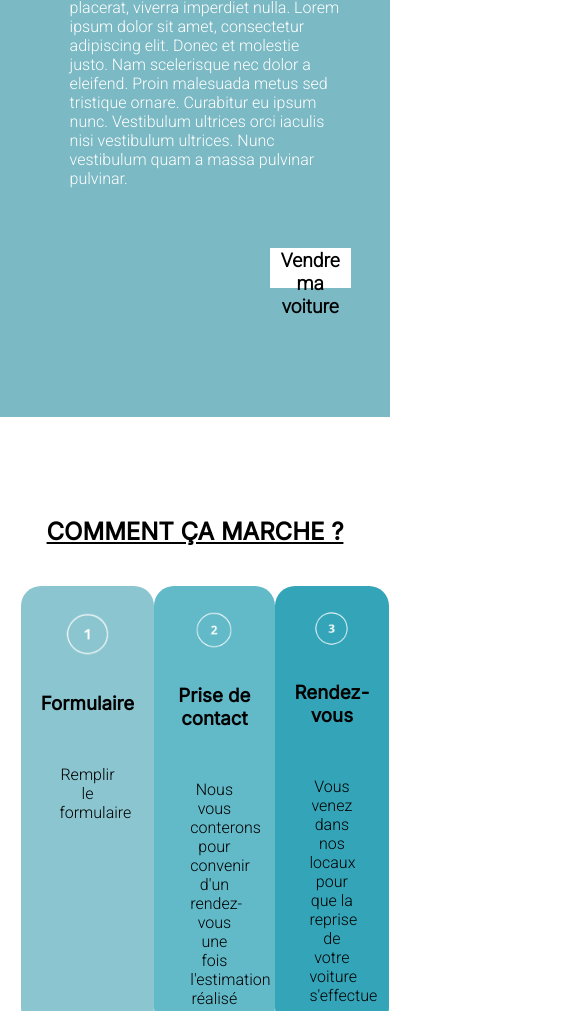
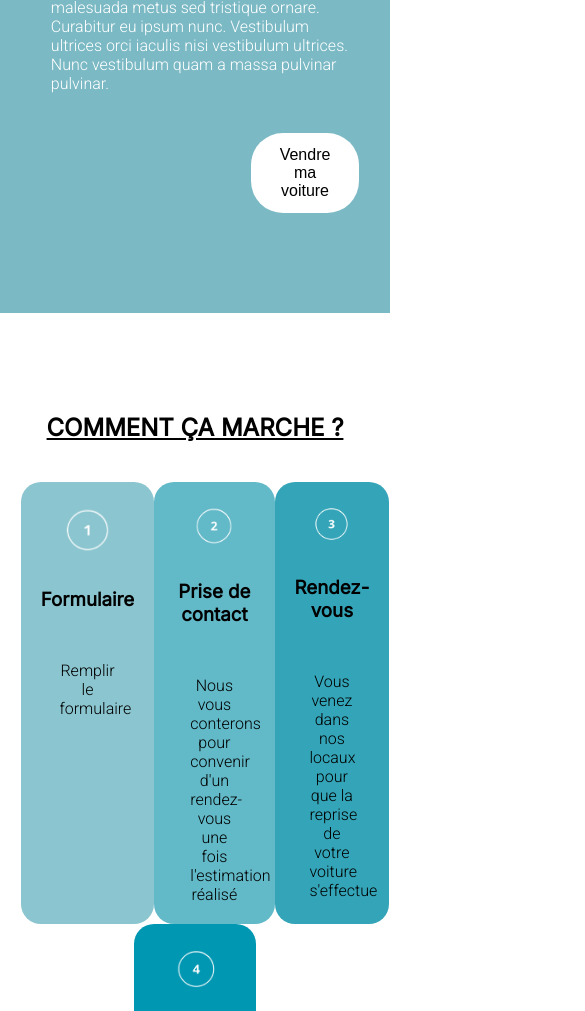
Before and after one commit to Omaaar31/site-vitrine, a plain HTML site: page homepage/index.html in a window 390 px wide. Shown: the part 4416-5427 px from the top of the page, 585 px wide, since content can reach past the window. Drawn offline with nearby package versions, Linux system fonts and the light colour scheme.

Commit message:
feat: add hover

```diff
--- a/homepage/index.html
+++ b/homepage/index.html
@@ -134,7 +134,9 @@
                         <div class="step-one" id="steps">
                             <img src="../assets/icons/step-one.png" alt="first-step">
                             <h3>Formulaire</h3>
-                            <p>Remplir le formulaire</p>
+                            <a href="">
+                                <p>Remplir le formulaire</p>
+                            </a>
                         </div>
                         <div class="step-two" id="steps">
                             <img src="../assets/icons/step-two.png" alt="second-step">
@@ -197,15 +199,18 @@
                 </div>
             </div>
         </div>
-
+        <div class="overlay"></div>
         <div class="copyright">
-            <p>Mentions légales</p>
+            <a href="">
+                <p>Mentions légales</p>
+            </a>
             <p>-</p>
-            <p>Politique de confidentialité</p>
+            <a href="">
+                <p>Politique de confidentialité</p>
         </div>
     </footer>
 
-    <div class="overlay"></div>
+
     <script src="index.js"></script>
 </body>
 
--- a/homepage/style.css
+++ b/homepage/style.css
@@ -8,6 +8,7 @@
         --gadiant-color4: #0097B2;
         --text-color: #000000;
         --alterrnative-text-color: #FFFFFF;
+        --hover-color: #ffffff9d;
         /* Fonts */
         --title-font: 'Inter', 'Arial';
         --text-font: 'Roboto', 'sans-serif';
@@ -121,13 +122,18 @@
         top: 50%;
         left: 10px;
         transform: translate(-50%, -50%);
-        z-index: 10;
         animation: moveContainer 1s infinite alternate;
     }
 
     .arrow-container:hover {
         box-shadow: 0 0 10px 0 var(--gadiant-color4);
         border-radius: 50%;
+    }
+
+    .arrow-container:active .arrow {
+        animation: none;
+        transform: rotate(90deg) scale(1.1);
+        transition: transform 0.2s;
     }
 
     @keyframes moveContainer {
@@ -378,16 +384,53 @@
     }
 
     .third-section .section-content .card .right button {
+        position: relative;
         background-color: var(--alterrnative-text-color);
-        width: 30%;
-        height: 40px;
+        border-radius: 2em;
+        font-size: 16px;
+        color: var(--text-color);
+        padding: 0.8em 1.8em;
+        cursor: pointer;
+        user-select: none;
+        text-align: center;
+        text-decoration: none;
+        transition-duration: 0.4s;
         border: none;
-        color: var(--text-color);
-        font-family: var(--text-font);
-        font-weight: bold;
-        font-size: 1.2rem;
-        cursor: pointer;
-        margin: 40px 0 0 200px;
+        outline: none;
+        margin: 20px 0 0 200px;
+    }
+
+    .third-section .section-content .card .right button:hover {
+        transition-duration: 0.1s;
+        background-color: var(--hover-color);
+    }
+
+    .third-section .section-content .card .right button:after {
+        content: "";
+        display: block;
+        position: absolute;
+        border-radius: 4em;
+        left: 0;
+        top: 0;
+        width: 100%;
+        height: 100%;
+        opacity: 0;
+        transition: all 0.5s;
+        box-shadow: 0 0 10px 40px var(--alterrnative-text-color);
+    }
+
+    .third-section .section-content .card .right button:active:after {
+        box-shadow: 0 0 0 0 var(--alterrnative-text-color);
+        position: absolute;
+        border-radius: 4em;
+        left: 0;
+        top: 0;
+        opacity: 1;
+        transition: 0s;
+    }
+
+    .third-section .section-content .card .right button:active {
+        top: 1px;
     }
     /* Fourth section */
 
@@ -447,6 +490,34 @@
         width: 60%;
     }
 
+    .fourth-section .section-content .card a {
+        display: flex;
+        justify-content: center;
+        align-items: center;
+        width: 100%;
+        text-decoration: none;
+        color: #18272F;
+        position: relative;
+    }
+
+    .fourth-section .section-content .card a::before {
+        content: '';
+        background-color: var(--hover-color);
+        position: absolute;
+        left: 52px;
+        bottom: 0px;
+        width: 60%;
+        height: 3px;
+        z-index: -1;
+        transition: all .3s ease-in-out;
+        border-radius: 2px;
+    }
+
+    .fourth-section .section-content .card a:hover::before {
+        bottom: 0;
+        height: 100%;
+    }
+
     .fourth-section .section-content .card .step-one {
         flex: 0 0 15%;
         padding: 20px;
@@ -479,13 +550,13 @@
 
     footer {
         background-color: var(--main-color);
-        padding: 40px;
     }
 
     footer .footer-content {
         display: flex;
         flex-direction: row;
         align-items: flex-start;
+        padding: 20px;
     }
 
     footer .footer-content iframe {
@@ -497,13 +568,13 @@
         flex-direction: column;
         justify-content: flex-start;
         align-items: flex-start;
-        margin-left: 60px;
+        margin: 0 0 0 60px;
     }
 
     footer .right-content .icon-span {
         display: flex;
         align-items: center;
-        margin-bottom: 10px;
+        margin: 0 0 10px 0;
     }
 
     footer .right-content img {
@@ -513,17 +584,15 @@
     footer .right-content span {
         font-family: var(--text-font);
         color: var(--text-color);
-        font-size: 1.2rem;
+        font-size: 1rem;
+        &:hover {
+            color: var(--hover-color);
+        }
     }
 
     footer .right-content a {
         display: flex;
-        /* Ajoutez cette ligne */
         align-items: center;
-        /* Ajoutez cette ligne */
-    }
-
-    footer .right-content a {
         text-decoration: none;
     }
 
@@ -539,7 +608,14 @@
         font-family: var(--text-font);
         color: var(--text-color);
         font-size: 1rem;
-        margin: 0 0 0 10px;
+        margin: 0 0 20px 10px;
+        &:hover {
+            color: var(--hover-color);
+        }
+    }
+
+    footer .copyright a {
+        text-decoration: none;
     }
     /* Media Queries */
 
@@ -577,7 +653,6 @@
             display: block;
             cursor: pointer;
             margin-left: 20px;
-            width: 100px;
         }
         .overlay {
             position: fixed;
```
